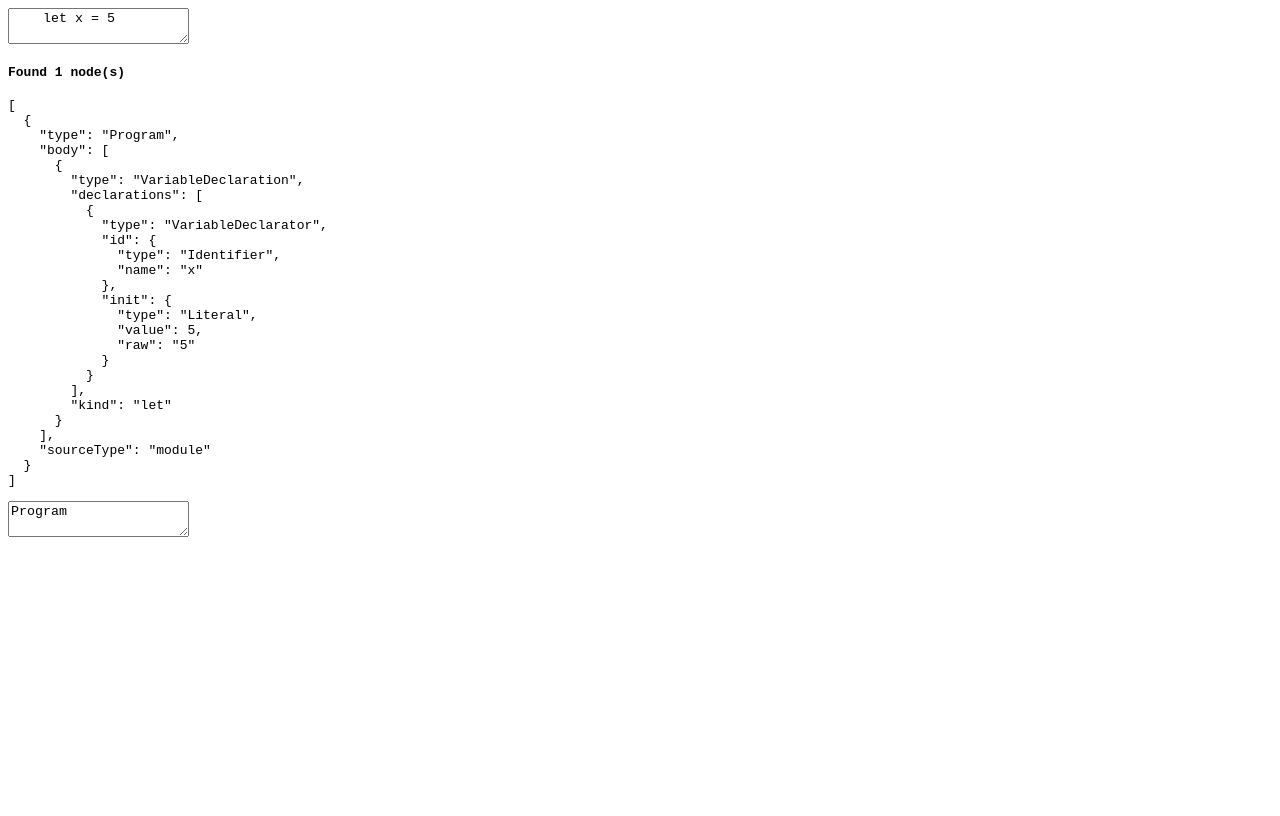
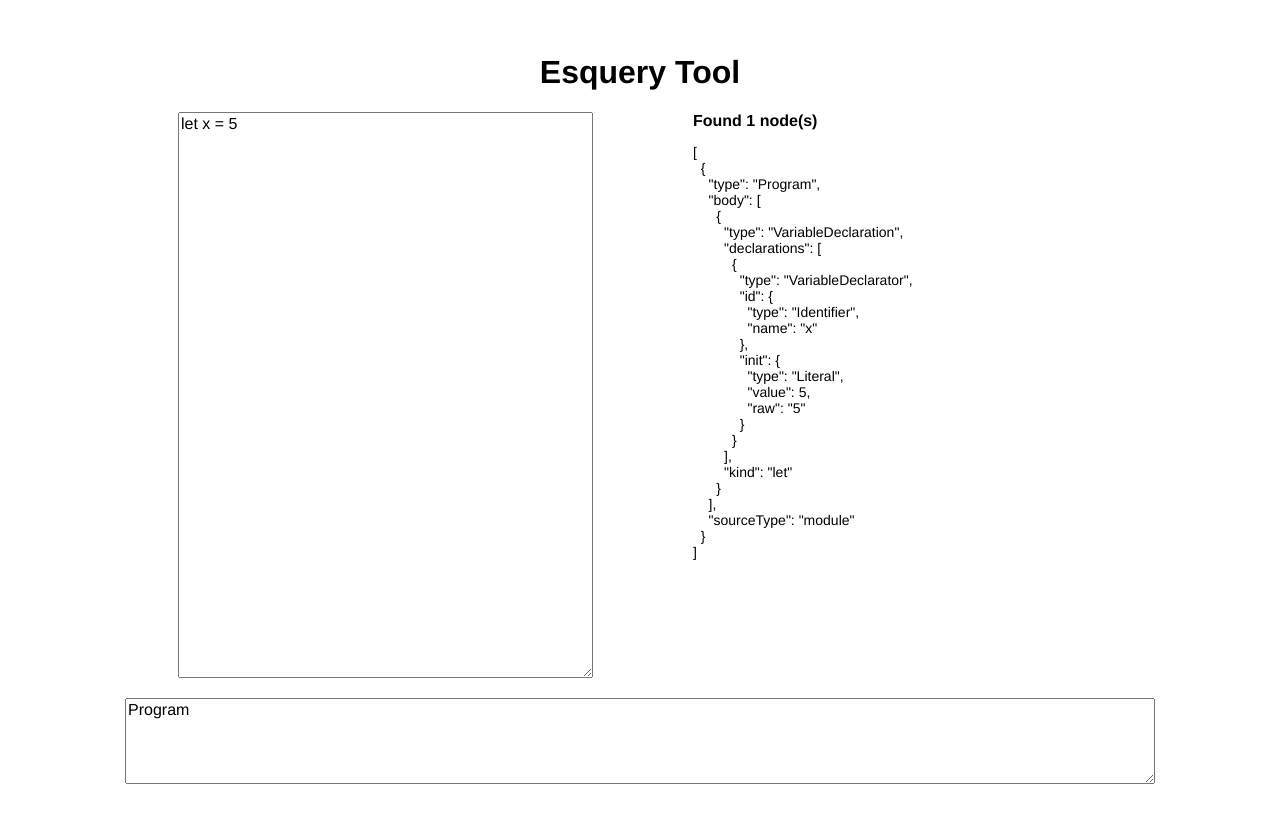
Before and after one commit to natalie-poulson/ESQuery-tool, a website: page index.html in a window 1280 px wide. Drawn offline with nearby package versions, Linux system fonts and the light colour scheme.

Commit message:
added css

```diff
--- a/index.html
+++ b/index.html
@@ -4,16 +4,21 @@
     <meta charset="UTF-8">
     <meta name="viewport" content="width=device-width, initial-scale=1.0">
     <meta http-equiv="X-UA-Compatible" content="ie=edge">
+    <link rel='stylesheet' href='./styles/style.css'></style>
     <script src="https://unpkg.com/esprima@~4.0/dist/esprima.js"></script>
     <script src="./scripts/esquery.js"></script>
     <script src="./scripts/index.js" defer></script>
     <title>Document</title>
 </head>
 <body>
-    <textarea id ='input'>
-    let x = 5
-    </textarea>
-    <pre id='output'>output</pre>
+    <h1>Esquery Tool</h1>
+    <section>
+        <textarea id ='input'>let x = 5</textarea>
+        <div>
+            <h4 id='numOfNodes'></h4>
+            <pre id='output'>output</pre>
+        </div>
+    </section>
     <textarea id= 'query'>Program</textarea>
 </body>
 </html>
--- a/scripts/index.js
+++ b/scripts/index.js
@@ -1,7 +1,7 @@
 const inputNode = document.getElementById('input');
 const queryNode = document.getElementById('query');
 const outputNode = document.getElementById('output');
-
+const numOfNodes = document.getElementById('numOfNodes');
 
 const update = () => {
   try {
@@ -9,15 +9,12 @@ const update = () => {
     const query = queryNode.value.replace(/\n/g, '');
     const queryAst = esquery.parse(query, {sourceType: 'module'});
     const matches = esquery.match(ast, queryAst);
-
     outputNode.innerHTML = JSON.stringify(matches, null, '  ');
-
-    const h4 = document.createElement('h4');
-    h4.textContent = 'Found ' + matches.length + ' node(s)';
-    outputNode.prepend(h4);
+    numOfNodes.textContent = 'Found ' + matches.length + ' node(s)';
   } catch (e) {
     console.log(e);
-    outputNode.innerHTML = '<b>'+ e.name +'</b>' + '\n' + e.message;
+    outputNode.innerHTML = '';
+    numOfNodes.textContent = e.message;
   }
 };
 
--- /dev/null
+++ b/styles/style.css
@@ -0,0 +1,37 @@
+body {
+    background-color: white;
+    display:flex;
+    flex-direction: column;
+    height:100vh;
+    justify-content: center;
+    align-items: center;
+    font-family:Helvetica, Arial, sans-serif;
+}
+section {
+    display:flex;
+    width:80vw;
+}
+textarea {
+    font-family:Helvetica, Arial, sans-serif;
+    font-size: 16px;
+}
+#query {
+    width:80vw;
+    height:10vh;
+}
+#input, div{
+    width:35vw;
+    height:70vh;
+    margin: 0px 50px 20px 50px;
+    /* border: dashed 2px red; */
+}
+#output{
+    font-size: 14px;
+    font-family:Helvetica, Arial, sans-serif;
+}
+#numOfNodes{
+    margin:0;
+}
+#input, div, #query {
+    overflow:scroll;
+}
```
